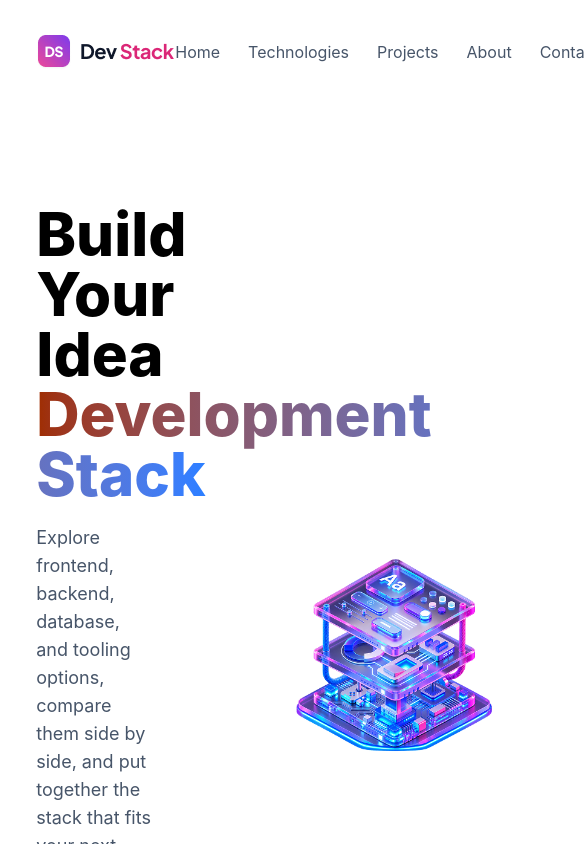
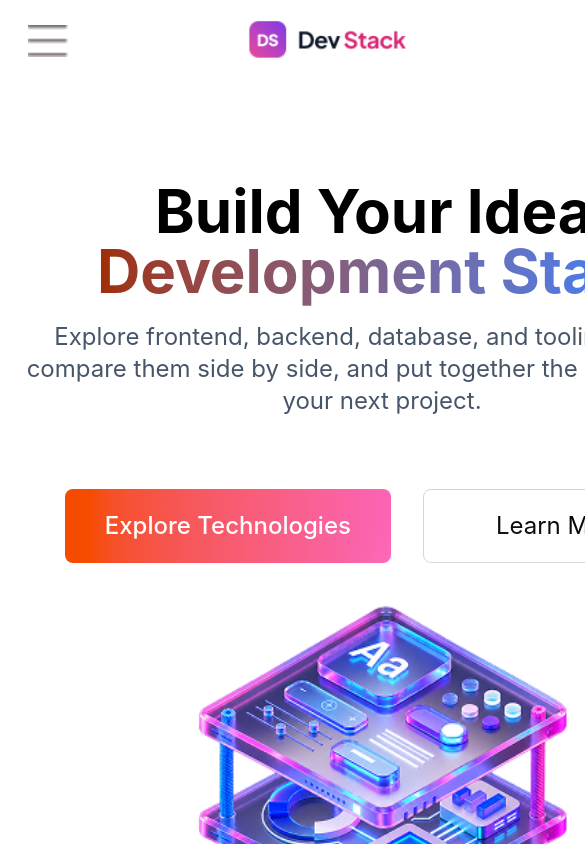
Before and after one commit to therealrifat/DevStack, a React (Vite) app: page / in a window 390 px wide. Shown: the top 844 px of the page, 585 px wide, since content can reach past the window. Built offline with nearby package versions, Linux system fonts and the light colour scheme.

Commit message:
feat: add resposive for mobile view

```diff
--- a/src/component/BannerSection.tsx
+++ b/src/component/BannerSection.tsx
@@ -3,16 +3,16 @@ import bannerPicture from '../assets/banner-stack.png'
 
 const BannerSection = () => {
     return (
-        <div className='flex justify-between items-center max-w-11/12 mx-auto space-y-2 p-5 gap-10 my-20'>
-            <div className='space-y-4 w-[50%] '>
-                <h2 className=" text-6xl font-extrabold">Build Your Idea <br/> <span className='bg-linear-to-r from-orange-800 to-blue-500 bg-clip-text text-transparent' >Development Stack</span></h2>
-                <h4 className='text-lg w-[75%] my-5 text-[#475569]'>Explore frontend, backend, database, and tooling options, compare them side by side, and put together the stack that fits your next project.</h4>
-                <div className='flex gap-5 my-18'>
-                    <button className='text-white font-medium py-2 px-5 rounded-lg bg-linear-to-r from-orange-600 to-pink-400'>Explore Technologies</button>
-                    <button className='border border-gray-300 py-2 px-6 rounded-lg'>Learn More</button>
+        <div className='w-191 md:w-full flex flex-col md:flex-row  justify-between items-center md:max-w-11/12 mx-auto space-y-2 p-5 gap-10 my-20'>
+            <div className='md:space-y-4 w-full md:w-[50%] text-center md:text-left '>
+                <h2 className="text-6xl md:font-extrabold font-bold">Build Your Ideal <br/> <span className='bg-linear-to-r from-orange-800 to-blue-500 bg-clip-text text-transparent' >Development Stack</span></h2>
+                <h4 className='md:text-lg text-2xl md:w-[75%] my-5 text-[#475569]'>Explore frontend, backend, database, and tooling options, compare them side by side, and put together the stack that fits your next project.</h4>
+                <div className='flex md:gap-5  gap-8 my-18 justify-center md:justify-start'>
+                    <button className='text-white font-medium md:text-[14px] md:py-2  md:px-5 text-2xl py-5 px-10 rounded-lg bg-linear-to-r from-orange-600 to-pink-400'>Explore Technologies</button>
+                    <button className='border border-gray-300 md:text-[14px] md:py-2 md:px-6 text-2xl py-5 px-18  rounded-lg'>Learn More</button>
                 </div>
             </div>
-            <img src={bannerPicture} alt="" className=' w-120' />
+            <img src={bannerPicture} alt="" className='md:-mt-10 -mt-55 md:w-150 w-190' />
         </div>
 
     );
--- a/src/component/Navbar.tsx
+++ b/src/component/Navbar.tsx
@@ -1,10 +1,12 @@
 import navLogo from '../assets/logo-text.png'
+import menuIcon from '../assets/hamburger.png'
 
 const Navbar = () => {
     return (
-        <nav className='flex justify-between p-5 items-center max-w-11/12 mx-auto'>
-            <img src={navLogo} alt=""  className='w-40' />
-            <ul className=' flex gap-7 text-md text-[#475569]'>
+        <nav className='w-191  mx-2 md:w-full flex justify-between p-5 items-center md:max-w-11/12 md:mx-auto '>
+            <img src={menuIcon} alt=""  className=' w-10 md:hidden'/>
+            <img src={navLogo} alt=""  className='w-40 md:w-40' />
+            <ul className=' hidden md:flex gap-7 text-md text-[#475569]'>
                 <li><a href="#">Home </a></li>
                 <li><a href="#">Technologies</a></li>
                 <li><a href="#">Projects</a></li>
@@ -12,7 +14,7 @@ const Navbar = () => {
                 <li><a href="#">Contact</a></li>
             </ul>
             <div className=' flex gap-4'>
-                <button className='text-[#475569] font-'>Sign in</button>
+                <button className='text-[#475569] '>Sign in</button>
                 <button className='bg-pink-500 text-white py-2 px-5 rounded-2xl '>Sign Up</button>
             </div>
         </nav>
```
Also changed, not shown: src/assets/hamburger.png (added).
